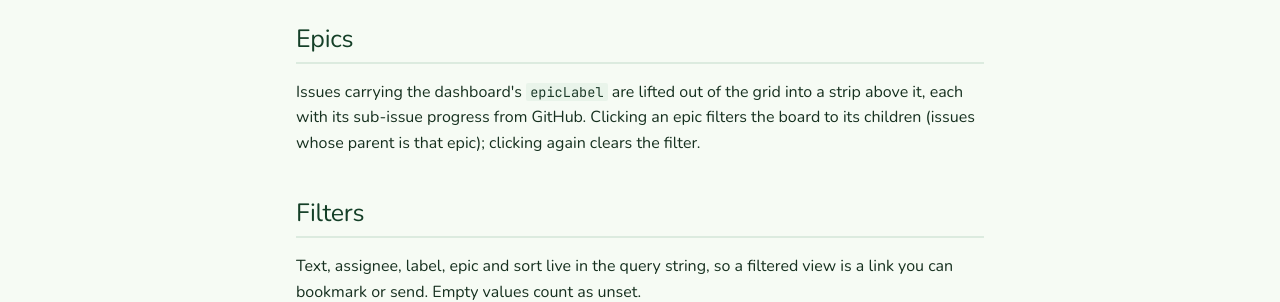
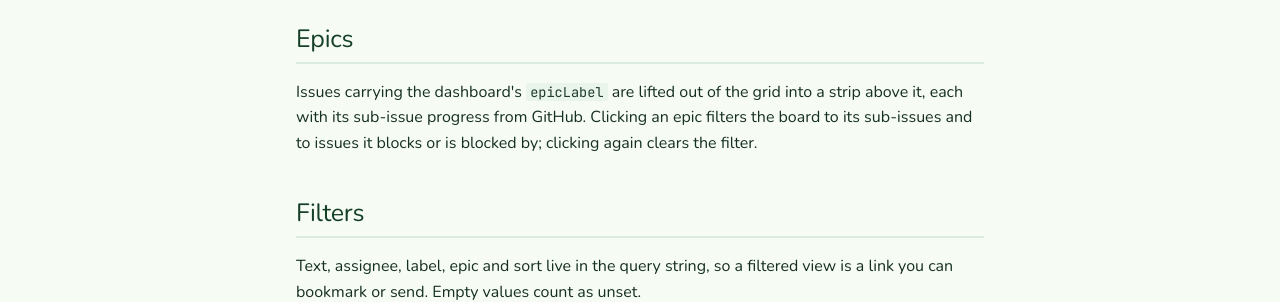
Before and after one commit to fancysnake/landschaft, an MkDocs documentation site: the page built from docs/board.md, in a window 1280 px wide and 900 px high, scrolled down 1000 px. Shown: the part 407-709 px from the top of the window. Built offline with MkDocs 1.6.1 and Material for MkDocs 9.7.7, drawn with Linux system fonts in a browser that asks for light colours; comment, search, counter and statistics services are not loaded.

Commit message:
Release 0.2.0
Co-Authored-By: Claude Fable 5.1 <noreply@anthropic.com>

```diff
--- a/docs/board.md
+++ b/docs/board.md
@@ -31,7 +31,7 @@ moves immediately; if GitHub rejects the change it snaps back and the error is s
 
 Issues carrying the dashboard's `epicLabel` are lifted out of the grid into a strip above it,
 each with its sub-issue progress from GitHub. Clicking an epic filters the board to its
-children (issues whose parent is that epic); clicking again clears the filter.
+sub-issues and to issues it blocks or is blocked by; clicking again clears the filter.
 
 ## Filters
 
--- a/package.json
+++ b/package.json
@@ -1,6 +1,6 @@
 {
   "name": "landschaft",
-  "version": "0.1.1",
+  "version": "0.2.0",
   "private": true,
   "description": "Local kanban dashboards over GitHub issues",
   "license": "MIT",
```
Also changed, not shown: CHANGELOG.md (+9 -1 lines), README.md (+1 -1 lines).
